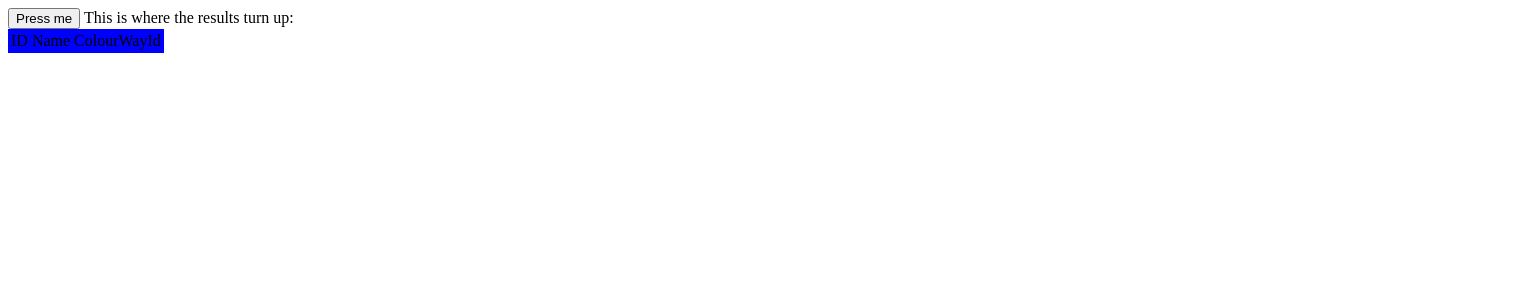
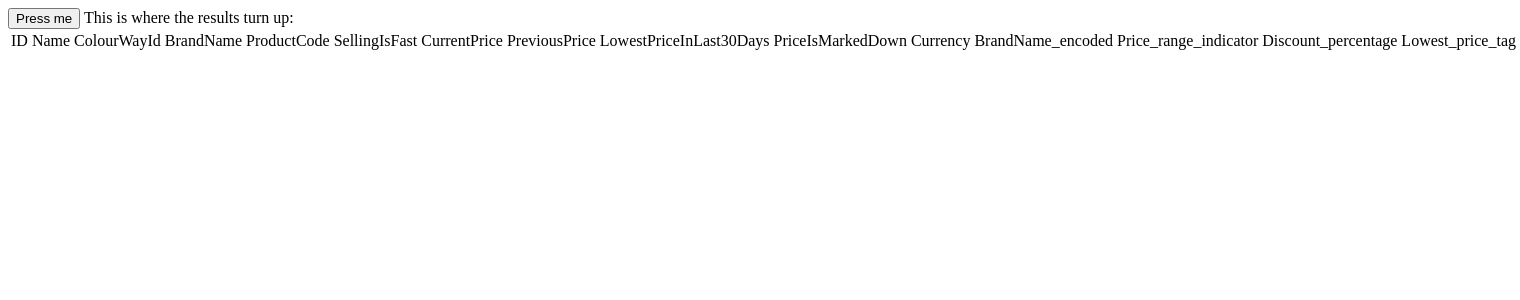
Before and after one commit to avinashd144/pda_20032381, a Flask app: template templates/home.html in a window 1520 px wide. Shown: the top 300 px of the page. Run offline with Flask 3, Linux system fonts and the light colour scheme; the template is opened without the code that fills it, so the values that code supplies are empty.

Commit message:
Cleaned up

```diff
--- a/templates/home.html
+++ b/templates/home.html
@@ -17,6 +17,18 @@ let doIt=()=>{
         divs[0].innerHTML=x['id'];
         divs[1].innerHTML=x['name'];
         divs[2].innerHTML=x['colourWayId'];
+        divs[3].innerHTML=x['brandName'];
+        divs[4].innerHTML=x['productCode'];
+        divs[5].innerHTML=x['sellingIsFast'];
+        divs[6].innerHTML=x['currentPrice'];
+        divs[7].innerHTML=x['previousPrice'];
+        divs[8].innerHTML=x['lowestPriceInLast30Days'];
+        divs[9].innerHTML=x['priceIsMarkedDown'];
+        divs[10].innerHTML=x['currency'];
+        divs[11].innerHTML=x['brandName_encoded'];
+        divs[12].innerHTML=x['price_range_indicator'];
+        divs[13].innerHTML=x['discount_percentage'];
+        divs[14].innerHTML=x['lowest_price_tag'];
         tab1.appendChild(newRow);
       }
     )
@@ -27,7 +39,7 @@ let doIt=()=>{
 <body>
 <button onClick="doIt()">Press me</button>
 This is where the results turn up: <br/>
-<table id='tab1' bgcolor='blue'>
-<tr><td>ID</td><td>Name</td><td>ColourWayId</td></tr>
+<table id='tab1' bgcolor='white'>
+<tr><td>ID</td><td>Name</td><td>ColourWayId</td><td>BrandName</td><td>ProductCode</td><td>SellingIsFast</td><td>CurrentPrice</td><td>PreviousPrice</td><td>LowestPriceInLast30Days</td><td>PriceIsMarkedDown</td><td>Currency</td><td>BrandName_encoded</td><td>Price_range_indicator</td><td>Discount_percentage</td><td>Lowest_price_tag</td></tr>
 </table></body>
 </html>
```
